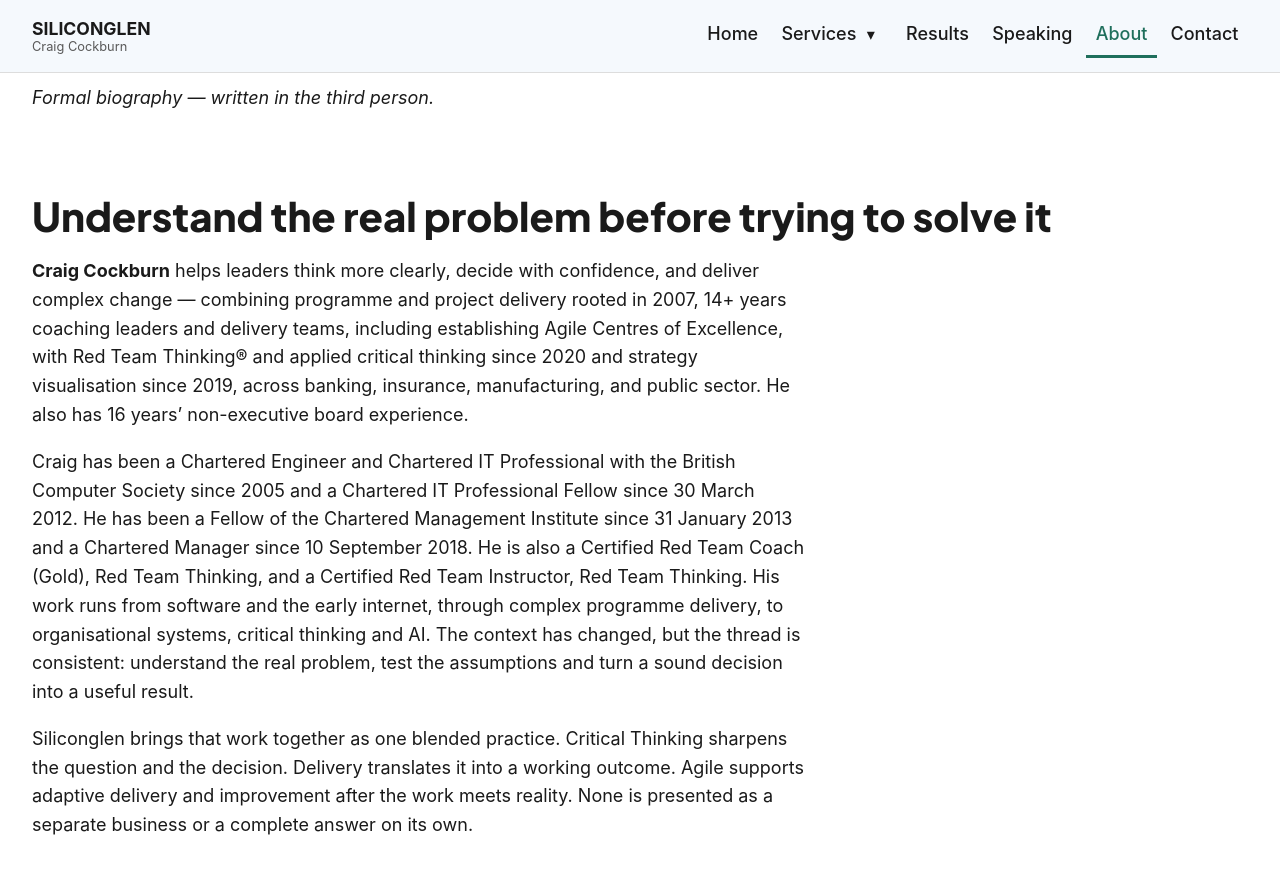
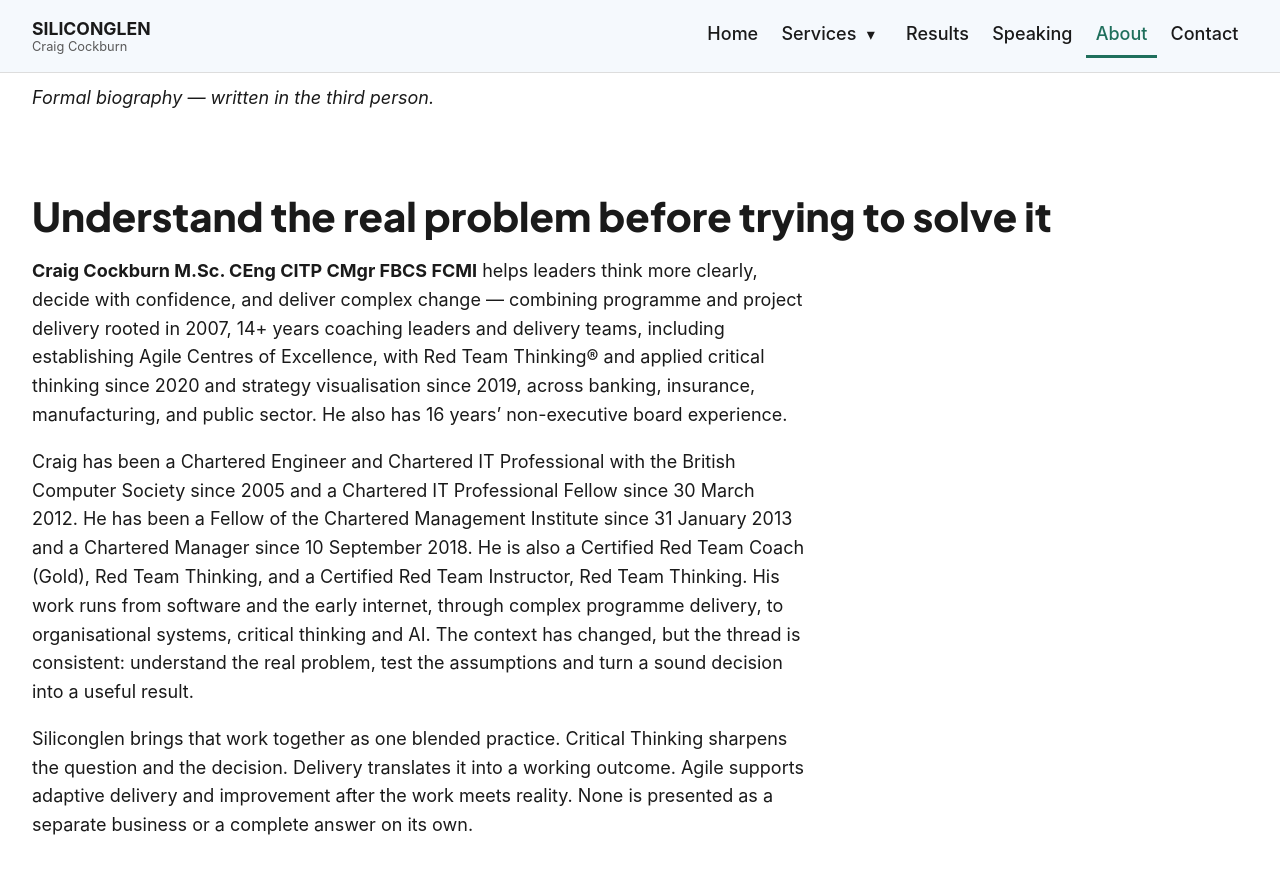
Before and after one commit to siliconglen/siliconglen-site, a Jekyll site: the page built from about/index.md, in a window 1280 px wide and 900 px high, scrolled down 382 px. Shown: the top 874 px of the window. Built offline with Jekyll 4.4.1, drawn with Linux system fonts in a browser that asks for light colours.

Commit message:
Restore About post-nominals and link correction paper

```diff
--- a/about/index.md
+++ b/about/index.md
@@ -11,7 +11,7 @@ permalink: /about/
 
 ## Understand the real problem before trying to solve it
 
-**Craig Cockburn** helps leaders think more clearly, decide with confidence, and deliver complex change — combining programme and project delivery rooted in 2007, 14+ years coaching leaders and delivery teams, including establishing Agile Centres of Excellence, with Red Team Thinking® and applied critical thinking since 2020 and strategy visualisation since 2019, across banking, insurance, manufacturing, and public sector. He also has 16 years' non-executive board experience.
+**Craig Cockburn M.Sc. CEng CITP CMgr FBCS FCMI** helps leaders think more clearly, decide with confidence, and deliver complex change — combining programme and project delivery rooted in 2007, 14+ years coaching leaders and delivery teams, including establishing Agile Centres of Excellence, with Red Team Thinking® and applied critical thinking since 2020 and strategy visualisation since 2019, across banking, insurance, manufacturing, and public sector. He also has 16 years' non-executive board experience.
 
 Craig has been a Chartered Engineer and Chartered IT Professional with the British Computer Society since 2005 and a Chartered IT Professional Fellow since 30 March 2012. He has been a Fellow of the Chartered Management Institute since 31 January 2013 and a Chartered Manager since 10 September 2018. He is also a Certified Red Team Coach (Gold), Red Team Thinking, and a Certified Red Team Instructor, Red Team Thinking. His work runs from software and the early internet, through complex programme delivery, to organisational systems, critical thinking and AI. The context has changed, but the thread is consistent: understand the real problem, test the assumptions and turn a sound decision into a useful result.
 
@@ -76,7 +76,7 @@ Craig is a co-listed author of *Agile: An Unexpected Journey*. He wrote the fore
 
 Craig has been [recognised by Thinkers360](https://www.thinkers360.com/tl/profiles/view/8985) as a Top 50 thought leader in Product Management, a Top 50 thought leader in Agile and a Top 100 thought leader in Behavioral Science.
 
-In 2025, following consultation with Professor Shane Frederick of Yale's School of Management, Craig published a paper offering a small correction to how Daniel Kahneman's *Thinking, Fast and Slow* summarised Frederick's own research.
+In 2025, following consultation with Professor Shane Frederick of Yale's School of Management, Craig published a paper offering a small correction to how Daniel Kahneman's [*Thinking, Fast and Slow*](https://www.academia.edu/129657170/Thinking_Fast_and_Slow_correction) summarised Frederick's own research.
 
 ## Speaking
 
```
